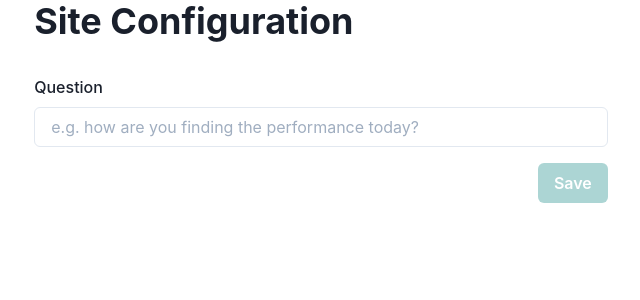
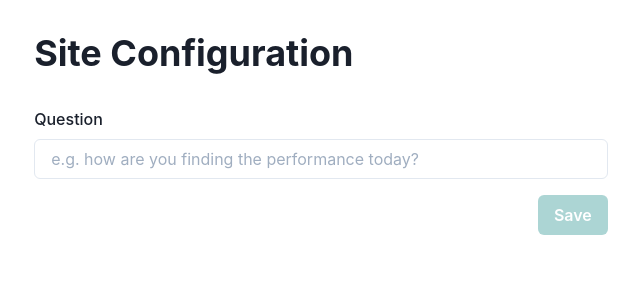
Before and after one commit to djaustin/question-master, a Next.js app: page /config in a window 1280 px wide. Shown: the top 300 px of the page, without its empty margins (319-959 px from the left). Built offline with nearby package versions, Linux system fonts and the light colour scheme; no server answers; the database is empty.

Commit message:
test: add submit test to config page

```diff
--- a/src/pages/config.tsx
+++ b/src/pages/config.tsx
@@ -44,7 +44,7 @@ const Config: React.FC<ConfigProps> = ({ question }) => {
       <Head>
         <title>Site Configuration</title>
       </Head>
-      <Container>
+      <Container py="8">
         <chakra.form onSubmit={handleSubmit(submitConfig)}>
           <Heading>Site Configuration</Heading>
           <FormControl mt="8">
```
Also changed, not shown: 1 other file (tests, documents, lock files or other folders).
